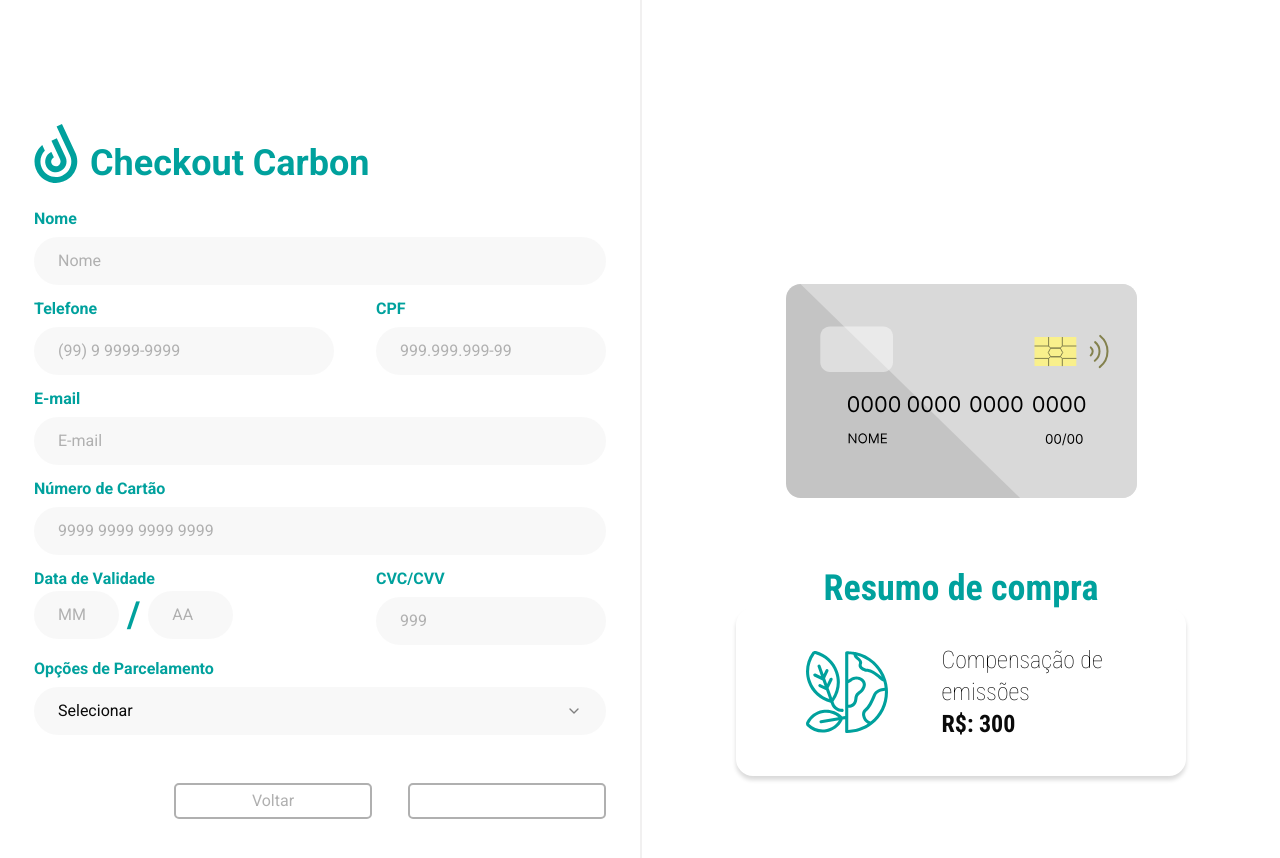
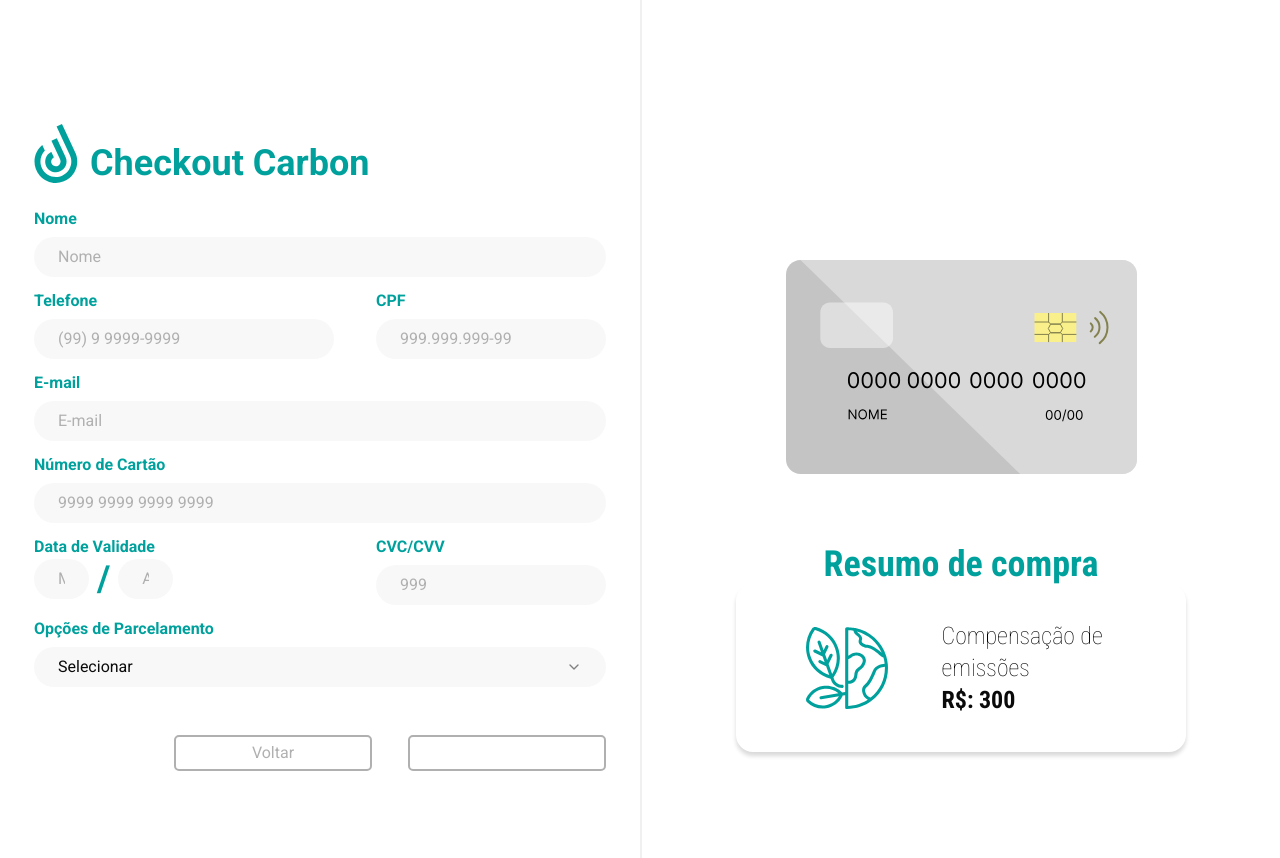
Before and after one commit to ormacarbon/frontend-test-tree, a Next.js app: page /checkout in a window 1280 px wide. Shown: the top 858 px of the page. Built offline with nearby package versions, Linux system fonts and the light colour scheme.

Commit message:
fix: responsibility

```diff
--- a/src/app/(main)/checkout/page.tsx
+++ b/src/app/(main)/checkout/page.tsx
@@ -60,13 +60,13 @@ export default function Checkout() {
           <div className="flex flex-row justify-between">
             <BasicInput
               label="Telefone"
-              className="max-w-[300px]"
+              className="max-w-[155px] lg:max-w-[300px]"
               placeholder="(99) 9 9999-9999"
             />
             <BasicInput
               {...register("cardholder.identification.number")}
               label="CPF"
-              className="max-w-[230px]"
+              className="max-w-[140px] lg:max-w-[230px]"
               placeholder="999.999.999-99"
             />
           </div>
@@ -85,13 +85,13 @@ export default function Checkout() {
               <div className="flex flex-row items-center gap-2">
                 <BasicInput
                   {...register("expiration_month")}
-                  className="max-w-[85px]"
+                  className="lgmax-w-[85px] max-w-[55px]"
                   placeholder="MM"
                 />
                 <span className="text-primary-500 font-bold text-4xl">/</span>
                 <BasicInput
                   {...register("expiration_year")}
-                  className="max-w-[85px]"
+                  className="lgmax-w-[85px] max-w-[55px]"
                   placeholder="AA"
                 />
               </div>
@@ -99,7 +99,7 @@ export default function Checkout() {
             <BasicInput
               {...register("security_code")}
               label="CVC/CVV"
-              className="max-w-[230px]"
+              className="max-w-[140px] lg:max-w-[230px]"
               placeholder="999"
             />
           </div>
--- a/src/components/BasicInput.tsx
+++ b/src/components/BasicInput.tsx
@@ -10,11 +10,13 @@ interface BasicInputProps extends InputHTMLAttributes<HTMLInputElement> {
 export const BasicInput = forwardRef<HTMLInputElement, BasicInputProps>(
   ({ label = "", className, register, ...props }, ref) => {
     return (
-      <div className={`flex flex-col items-start gap-[6px] w-full ${className}`}>
+      <div
+        className={`flex flex-col items-start gap-[6px] w-full ${className}`}
+      >
         {label && <label className="text-primary-500 font-bold">{label}</label>}
         <input
           type="text"
-          className="w-full bg-gray-200/60 px-6 py-3 rounded-[25px] border-none placeholder:text-gray-700"
+          className="w-full bg-gray-200/60 px-3 py-2 rounded-[25px] border-none placeholder:text-gray-700 max-h-[30px] text-sm lg:max-h-[40px] lg:px-6 lg:py-3 lg:text-base"
           ref={ref}
           {...register} // Vincula o campo ao react-hook-form
           {...props}
--- a/src/components/BasicSelect.tsx
+++ b/src/components/BasicSelect.tsx
@@ -25,7 +25,7 @@ export const BasicSelect = forwardRef<HTMLDivElement, BasicSelectProps>(
         {label && <label className="text-primary-500 font-bold">{label}</label>}
 
         <Select value={value} onValueChange={onChange}>
-          <SelectTrigger className="w-full h-[48px] bg-gray-200/60 px-6 py-3 rounded-[25px] border-none placeholder:text-gray-700">
+          <SelectTrigger className="w-full bg-gray-200/60 px-3 py-2 rounded-[25px] border-none placeholder:text-gray-700 max-h-[30px] text-sm lg:max-h-[40px] lg:px-6 lg:py-3 lg:text-base">
             <SelectValue
               placeholder={placeholder}
               className="text-gray-700 placeholder:text-gray-700"
```
